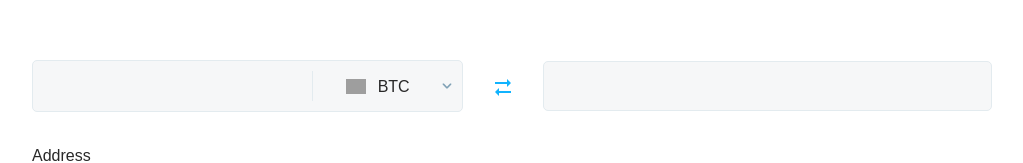
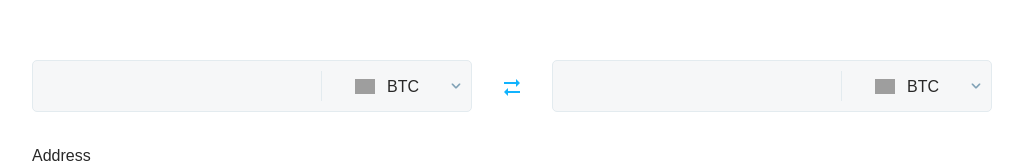
Before and after one commit to maxcore25/test-task-crypto-exchange, a React (Vite) app: page / in a window 1280 px wide. Shown: the part 321-484 px from the top of the page, without its empty margins (128-1151 px from the left). Built offline with nearby package versions, Linux system fonts and the light colour scheme; grey boxes are pictures that could not be loaded.

Commit message:
Pass props into CurrencySelect in ExchangeForm

```diff
--- a/src/components/ExchangeForm.tsx
+++ b/src/components/ExchangeForm.tsx
@@ -1,16 +1,20 @@
+import { FormEvent } from 'react';
 import { Button } from './Button';
 import { CurrencySelect } from './CurrencySelect';
 import { Input } from './Input';
 import { SwapButton } from './SwapButton';
 
 export const ExchangeForm = () => {
+  const handleSubmit = (e: FormEvent<HTMLFormElement>) => {
+    e.preventDefault();
+  };
+
   return (
-    <form>
+    <form onSubmit={handleSubmit}>
       <div className='mb-12 flex flex-col gap-4 lg:mb-8 lg:flex-row lg:items-center lg:gap-7'>
-        {/* <Input type='number' min={0} name='from' /> */}
-        <CurrencySelect />
+        <CurrencySelect id='from' name='from' defaultCurrency='btc' />
         <SwapButton className='rotate-90 self-end lg:rotate-0 lg:self-auto' />
-        <Input type='number' min={0} name='to' />
+        <CurrencySelect id='from' name='from' defaultCurrency='eth' />
       </div>
       <div className='grid gap-4 lg:flex lg:items-end lg:gap-8'>
         <div className='grid w-full gap-2'>
```
